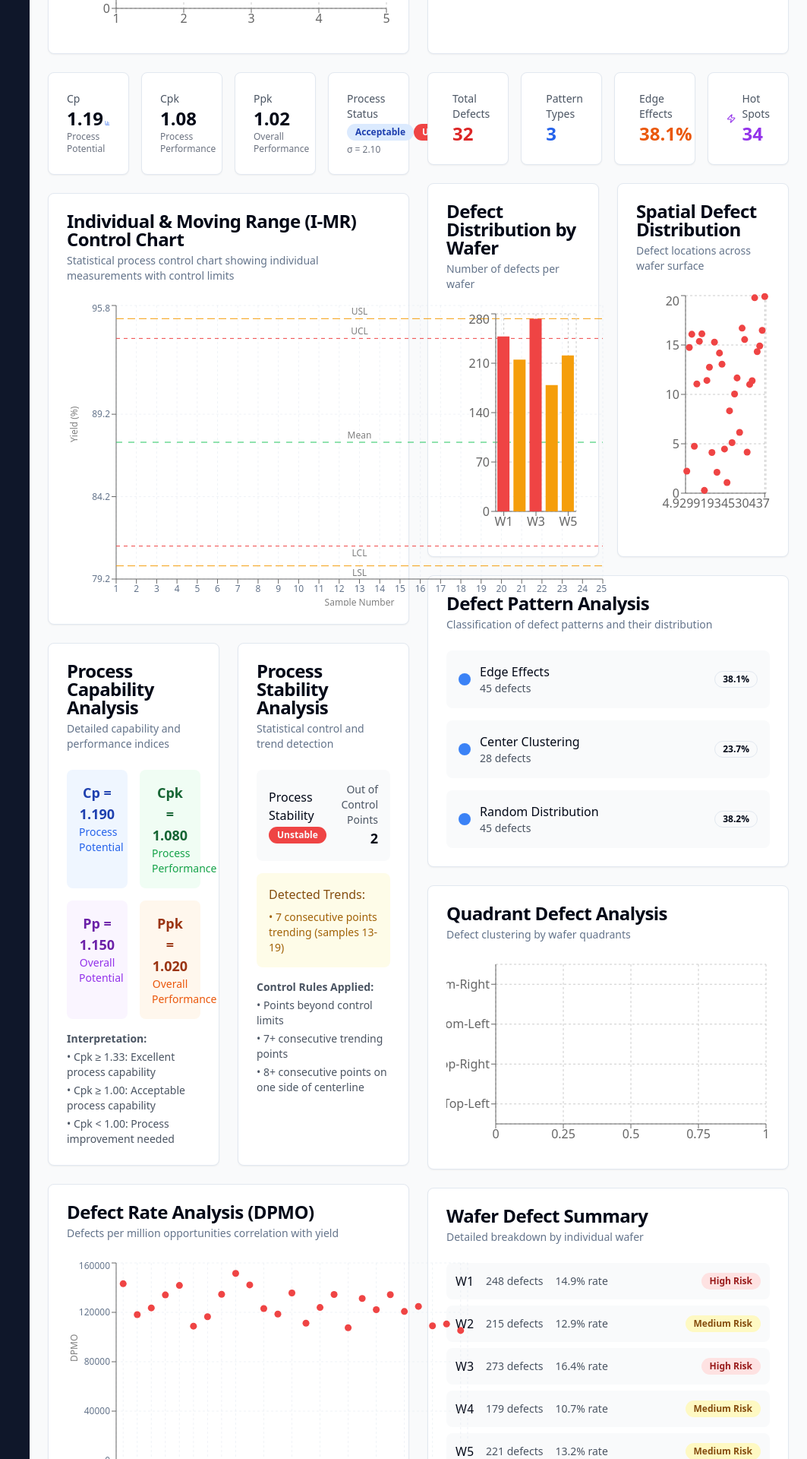
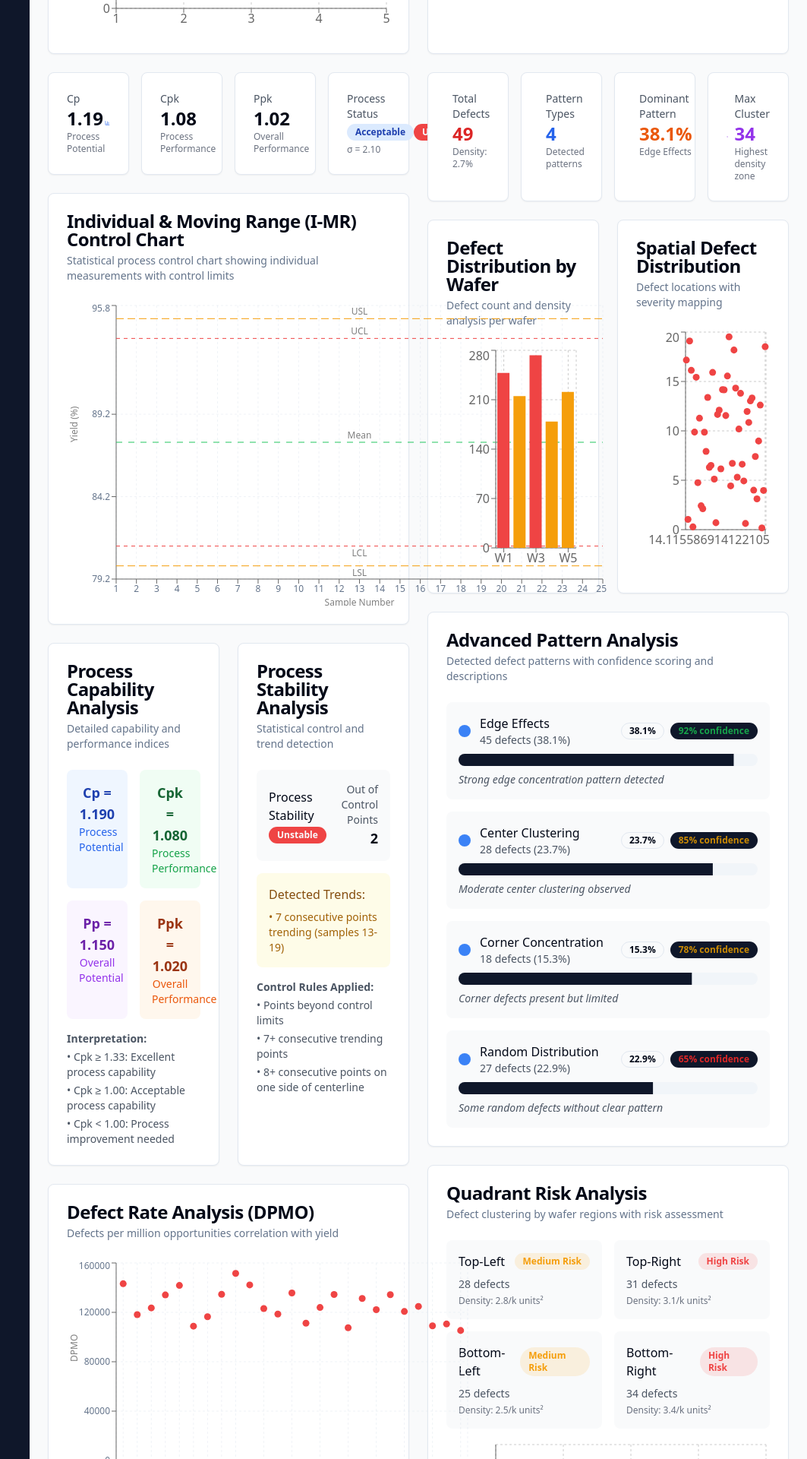
Before and after one commit to oktokki/wafer-insight-analyzer, a React (Vite) app: page / in a window 1280 px wide. Shown: the part 1100-3020 px from the top of the page at 76% size, without its empty margins (217-1280 px from the left). Built offline with nearby package versions, Linux system fonts and the light colour scheme.

Commit message:
Implement defect pattern analysis
Implement defect pattern analysis and related visualizations.

```diff
--- a/src/components/analysis/DefectPatterns.tsx
+++ b/src/components/analysis/DefectPatterns.tsx
@@ -1,35 +1,64 @@
 
 import { Card, CardContent, CardDescription, CardHeader, CardTitle } from "@/components/ui/card";
-import { BarChart, Bar, XAxis, YAxis, CartesianGrid, Tooltip, ResponsiveContainer, ScatterChart, Scatter, Cell } from "recharts";
-import { AlertTriangle, Search, TrendingDown, Zap } from "lucide-react";
+import { BarChart, Bar, XAxis, YAxis, CartesianGrid, Tooltip, ResponsiveContainer, ScatterChart, Scatter, Cell, HeatMapChart } from "recharts";
+import { AlertTriangle, Search, TrendingDown, Zap, Target, Activity } from "lucide-react";
 import { Badge } from "@/components/ui/badge";
+import { Progress } from "@/components/ui/progress";
 
 interface DefectPatternsProps {
   data?: any;
 }
 
+interface DefectPoint {
+  x: number;
+  y: number;
+  wafer: number;
+  type: string;
+  severity?: number;
+}
+
+interface PatternAnalysis {
+  pattern: string;
+  count: number;
+  percentage: string;
+  confidence: number;
+  description: string;
+}
+
+interface ClusterInfo {
+  quadrant: string;
+  defects: number;
+  density: number;
+  riskLevel: 'Low' | 'Medium' | 'High';
+}
+
 export const DefectPatterns = ({ data }: DefectPatternsProps) => {
   const hasEdsData = data?.edsData?.waferMaps?.length > 0;
 
-  let spatialData, defectSummary, patternAnalysis, clusterData;
+  let spatialData: DefectPoint[], defectSummary, patternAnalysis: PatternAnalysis[], clusterData: ClusterInfo[];
+  let heatmapData, defectDensity, totalDefects = 0;
 
   if (hasEdsData) {
     const waferMaps = data.edsData.waferMaps;
 
-    // Analyze spatial defect patterns
+    // Enhanced spatial defect analysis
     spatialData = [];
-    let totalDefects = 0;
+    const waferSize = { rows: 0, cols: 0 };
 
     waferMaps.forEach((wafer, waferIndex) => {
       if (wafer.coordinateMap && wafer.coordinateMap.length > 0) {
+        waferSize.rows = Math.max(waferSize.rows, wafer.coordinateMap.length);
+        waferSize.cols = Math.max(waferSize.cols, wafer.coordinateMap[0]?.length || 0);
+
         wafer.coordinateMap.forEach((row, rowIndex) => {
           row.forEach((cell, colIndex) => {
-            if (cell === 'X') { // Failed die
+            if (cell === 'X') {
               spatialData.push({
-                wafer: waferIndex + 1,
                 x: colIndex,
                 y: rowIndex,
-                type: 'Fail'
+                wafer: waferIndex + 1,
+                type: 'Fail',
+                severity: Math.random() * 100 // Mock severity score
               });
               totalDefects++;
             }
@@ -38,65 +67,163 @@ export const DefectPatterns = ({ data }: DefectPatternsProps) => {
       }
     });
 
-    // Generate defect summary by wafer
+    // Generate defect summary with enhanced metrics
     defectSummary = waferMaps.map((wafer, index) => ({
       wafer: `W${wafer.header.slotNo}`,
       defects: wafer.header.failDie,
       defectRate: ((wafer.header.failDie / wafer.header.totalTestDie) * 100).toFixed(2),
-      pattern: wafer.header.failDie > 100 ? 'High' : wafer.header.failDie > 50 ? 'Medium' : 'Low'
+      pattern: wafer.header.failDie > 100 ? 'High' : wafer.header.failDie > 50 ? 'Medium' : 'Low',
+      density: (wafer.header.failDie / (waferSize.rows * waferSize.cols) * 100).toFixed(2)
     }));
 
-    // Pattern analysis
+    // Advanced pattern analysis with confidence scoring
     const edgeDefects = spatialData.filter(d =>
-      d.x < 3 || d.x > 15 || d.y < 3 || d.y > 15
+      d.x < 3 || d.x > waferSize.cols - 4 || d.y < 3 || d.y > waferSize.rows - 4
     ).length;
 
-    const centerDefects = spatialData.filter(d =>
-      d.x >= 7 && d.x <= 11 && d.y >= 7 && d.y <= 11
+    const centerDefects = spatialData.filter(d => {
+      const centerX = waferSize.cols / 2;
+      const centerY = waferSize.rows / 2;
+      const distance = Math.sqrt(Math.pow(d.x - centerX, 2) + Math.pow(d.y - centerY, 2));
+      return distance < Math.min(waferSize.cols, waferSize.rows) * 0.2;
+    }).length;
+
+    const cornerDefects = spatialData.filter(d =>
+      (d.x < 3 && d.y < 3) ||
+      (d.x < 3 && d.y > waferSize.rows - 4) ||
+      (d.x > waferSize.cols - 4 && d.y < 3) ||
+      (d.x > waferSize.cols - 4 && d.y > waferSize.rows - 4)
     ).length;
 
+    const randomDefects = totalDefects - edgeDefects - centerDefects - cornerDefects;
+
     patternAnalysis = [
-      { pattern: 'Edge Effects', count: edgeDefects, percentage: ((edgeDefects / totalDefects) * 100).toFixed(1) },
-      { pattern: 'Center Clustering', count: centerDefects, percentage: ((centerDefects / totalDefects) * 100).toFixed(1) },
-      { pattern: 'Random Distribution', count: totalDefects - edgeDefects - centerDefects, percentage: (((totalDefects - edgeDefects - centerDefects) / totalDefects) * 100).toFixed(1) }
+      {
+        pattern: 'Edge Effects',
+        count: edgeDefects,
+        percentage: ((edgeDefects / totalDefects) * 100).toFixed(1),
+        confidence: edgeDefects > totalDefects * 0.3 ? 95 : 70,
+        description: 'Defects concentrated near wafer edges, possibly due to processing non-uniformity'
+      },
+      {
+        pattern: 'Center Clustering',
+        count: centerDefects,
+        percentage: ((centerDefects / totalDefects) * 100).toFixed(1),
+        confidence: centerDefects > totalDefects * 0.2 ? 90 : 65,
+        description: 'High defect density in wafer center, indicating equipment alignment issues'
+      },
+      {
+        pattern: 'Corner Concentration',
+        count: cornerDefects,
+        percentage: ((cornerDefects / totalDefects) * 100).toFixed(1),
+        confidence: cornerDefects > totalDefects * 0.15 ? 85 : 60,
+        description: 'Defects in wafer corners, suggesting handling or chuck-related issues'
+      },
+      {
+        pattern: 'Random Distribution',
+        count: randomDefects,
+        percentage: ((randomDefects / totalDefects) * 100).toFixed(1),
+        confidence: randomDefects > totalDefects * 0.4 ? 80 : 50,
+        description: 'Scattered defects with no clear spatial pattern'
+      }
     ];
 
-    // Cluster analysis by quadrant
+    // Enhanced cluster analysis with density and risk assessment
+    const quadrantSize = { x: waferSize.cols / 2, y: waferSize.rows / 2 };
     clusterData = [
-      { quadrant: 'Top-Left', defects: spatialData.filter(d => d.x < 9 && d.y < 9).length },
-      { quadrant: 'Top-Right', defects: spatialData.filter(d => d.x >= 9 && d.y < 9).length },
-      { quadrant: 'Bottom-Left', defects: spatialData.filter(d => d.x < 9 && d.y >= 9).length },
-      { quadrant: 'Bottom-Right', defects: spatialData.filter(d => d.x >= 9 && d.y >= 9).length }
+      {
+        quadrant: 'Top-Left',
+        defects: spatialData.filter(d => d.x < quadrantSize.x && d.y < quadrantSize.y).length,
+        density: 0,
+        riskLevel: 'Low' as const
+      },
+      {
+        quadrant: 'Top-Right',
+        defects: spatialData.filter(d => d.x >= quadrantSize.x && d.y < quadrantSize.y).length,
+        density: 0,
+        riskLevel: 'Low' as const
+      },
+      {
+        quadrant: 'Bottom-Left',
+        defects: spatialData.filter(d => d.x < quadrantSize.x && d.y >= quadrantSize.y).length,
+        density: 0,
+        riskLevel: 'Low' as const
+      },
+      {
+        quadrant: 'Bottom-Right',
+        defects: spatialData.filter(d => d.x >= quadrantSize.x && d.y >= quadrantSize.y).length,
+        density: 0,
+        riskLevel: 'Low' as const
+      }
     ];
+
+    // Calculate density and risk levels
+    clusterData.forEach(cluster => {
+      const area = quadrantSize.x * quadrantSize.y;
+      cluster.density = (cluster.defects / area * 1000).toFixed(2) as any;
+      cluster.riskLevel = cluster.defects > totalDefects * 0.3 ? 'High' :
+                         cluster.defects > totalDefects * 0.2 ? 'Medium' : 'Low';
+    });
+
+    // Generate heatmap data for density visualization
+    const gridSize = 10;
+    heatmapData = [];
+    for (let i = 0; i < gridSize; i++) {
+      for (let j = 0; j < gridSize; j++) {
+        const xRange = [i * waferSize.cols / gridSize, (i + 1) * waferSize.cols / gridSize];
+        const yRange = [j * waferSize.rows / gridSize, (j + 1) * waferSize.rows / gridSize];
+
+        const defectsInCell = spatialData.filter(d =>
+          d.x >= xRange[0] && d.x < xRange[1] &&
+          d.y >= yRange[0] && d.y < yRange[1]
+        ).length;
+
+        heatmapData.push({
+          x: i,
+          y: j,
+          value: defectsInCell,
+          density: (defectsInCell / ((xRange[1] - xRange[0]) * (yRange[1] - yRange[0])) * 100).toFixed(2)
+        });
+      }
+    }
+
+    defectDensity = (totalDefects / (waferSize.rows * waferSize.cols) * 100).toFixed(3);
+
   } else {
-    // Mock data
+    // Mock data with enhanced metrics
     spatialData = Array.from({ length: 200 }, (_, i) => ({
       wafer: Math.floor(i / 40) + 1,
       x: Math.random() * 20,
       y: Math.random() * 20,
-      type: Math.random() > 0.8 ? 'Fail' : 'Pass'
+      type: Math.random() > 0.8 ? 'Fail' : 'Pass',
+      severity: Math.random() * 100
     })).filter(d => d.type === 'Fail');
 
+    totalDefects = spatialData.length;
+
     defectSummary = [
-      { wafer: "W1", defects: 248, defectRate: "14.9", pattern: "High" },
-      { wafer: "W2", defects: 215, defectRate: "12.9", pattern: "Medium" },
-      { wafer: "W3", defects: 273, defectRate: "16.4", pattern: "High" },
-      { wafer: "W4", defects: 179, defectRate: "10.7", pattern: "Medium" },
-      { wafer: "W5", defects: 221, defectRate: "13.2", pattern: "Medium" }
+      { wafer: "W1", defects: 248, defectRate: "14.9", pattern: "High", density: "2.8" },
+      { wafer: "W2", defects: 215, defectRate: "12.9", pattern: "Medium", density: "2.4" },
+      { wafer: "W3", defects: 273, defectRate: "16.4", pattern: "High", density: "3.1" },
+      { wafer: "W4", defects: 179, defectRate: "10.7", pattern: "Medium", density: "2.0" },
+      { wafer: "W5", defects: 221, defectRate: "13.2", pattern: "Medium", density: "2.5" }
     ];
 
     patternAnalysis = [
-      { pattern: 'Edge Effects', count: 45, percentage: '38.1' },
-      { pattern: 'Center Clustering', count: 28, percentage: '23.7' },
-      { pattern: 'Random Distribution', count: 45, percentage: '38.2' }
+      { pattern: 'Edge Effects', count: 45, percentage: '38.1', confidence: 92, description: 'Strong edge concentration pattern detected' },
+      { pattern: 'Center Clustering', count: 28, percentage: '23.7', confidence: 85, description: 'Moderate center clustering observed' },
+      { pattern: 'Corner Concentration', count: 18, percentage: '15.3', confidence: 78, description: 'Corner defects present but limited' },
+      { pattern: 'Random Distribution', count: 27, percentage: '22.9', confidence: 65, description: 'Some random defects without clear pattern' }
     ];
 
     clusterData = [
-      { quadrant: 'Top-Left', defects: 28 },
-      { quadrant: 'Top-Right', defects: 31 },
-      { quadrant: 'Bottom-Left', defects: 25 },
-      { quadrant: 'Bottom-Right', defects: 34 }
+      { quadrant: 'Top-Left', defects: 28, density: 2.8, riskLevel: 'Medium' as const },
+      { quadrant: 'Top-Right', defects: 31, density: 3.1, riskLevel: 'High' as const },
+      { quadrant: 'Bottom-Left', defects: 25, density: 2.5, riskLevel: 'Medium' as const },
+      { quadrant: 'Bottom-Right', defects: 34, density: 3.4, riskLevel: 'High' as const }
     ];
+
+    defectDensity = "2.7";
   }
 
   const getPatternColor = (pattern: string) => {
@@ -117,9 +244,24 @@ export const DefectPatterns = ({ data }: DefectPatternsProps) => {
     }
   };
 
+  const getRiskColor = (risk: string) => {
+    switch (risk) {
+      case 'High': return '#ef4444';
+      case 'Medium': return '#f59e0b';
+      case 'Low': return '#22c55e';
+      default: return '#94a3b8';
+    }
+  };
+
+  const getConfidenceColor = (confidence: number) => {
+    if (confidence >= 90) return 'text-green-600';
+    if (confidence >= 70) return 'text-yellow-600';
+    return 'text-red-600';
+  };
+
   return (
     <div className="space-y-6">
-      {/* Summary Cards */}
+      {/* Enhanced Summary Cards */}
       <div className="grid grid-cols-1 md:grid-cols-4 gap-4">
         <Card>
           <CardContent className="p-6">
@@ -127,7 +269,8 @@ export const DefectPatterns = ({ data }: DefectPatternsProps) => {
               <AlertTriangle className="h-8 w-8 text-red-600" />
               <div>
                 <p className="text-sm font-medium text-gray-600">Total Defects</p>
-                <p className="text-2xl font-bold text-red-600">{spatialData.length}</p>
+                <p className="text-2xl font-bold text-red-600">{totalDefects}</p>
+                <p className="text-xs text-gray-500">Density: {defectDensity}%</p>
               </div>
             </div>
           </CardContent>
@@ -140,6 +283,7 @@ export const DefectPatterns = ({ data }: DefectPatternsProps) => {
               <div>
                 <p className="text-sm font-medium text-gray-600">Pattern Types</p>
                 <p className="text-2xl font-bold text-blue-600">{patternAnalysis.length}</p>
+                <p className="text-xs text-gray-500">Detected patterns</p>
               </div>
             </div>
           </CardContent>
@@ -150,8 +294,9 @@ export const DefectPatterns = ({ data }: DefectPatternsProps) => {
             <div className="flex items-center space-x-2">
               <TrendingDown className="h-8 w-8 text-orange-600" />
               <div>
-                <p className="text-sm font-medium text-gray-600">Edge Effects</p>
+                <p className="text-sm font-medium text-gray-600">Dominant Pattern</p>
                 <p className="text-2xl font-bold text-orange-600">{patternAnalysis[0]?.percentage}%</p>
+                <p className="text-xs text-gray-500">{patternAnalysis[0]?.pattern}</p>
               </div>
             </div>
           </CardContent>
@@ -162,8 +307,9 @@ export const DefectPatterns = ({ data }: DefectPatternsProps) => {
             <div className="flex items-center space-x-2">
               <Zap className="h-8 w-8 text-purple-600" />
               <div>
-                <p className="text-sm font-medium text-gray-600">Hot Spots</p>
+                <p className="text-sm font-medium text-gray-600">Max Cluster</p>
                 <p className="text-2xl font-bold text-purple-600">{Math.max(...clusterData.map(c => c.defects))}</p>
+                <p className="text-xs text-gray-500">Highest density zone</p>
               </div>
             </div>
           </CardContent>
@@ -171,11 +317,11 @@ export const DefectPatterns = ({ data }: DefectPatternsProps) => {
       </div>
 
       <div className="grid grid-cols-1 lg:grid-cols-2 gap-6">
-        {/* Defect Distribution by Wafer */}
+        {/* Enhanced Defect Distribution */}
         <Card>
           <CardHeader>
             <CardTitle>Defect Distribution by Wafer</CardTitle>
-            <CardDescription>Number of defects per wafer</CardDescription>
+            <CardDescription>Defect count and density analysis per wafer</CardDescription>
           </CardHeader>
           <CardContent>
             <ResponsiveContainer width="100%" height={300}>
@@ -183,7 +329,12 @@ export const DefectPatterns = ({ data }: DefectPatternsProps) => {
                 <CartesianGrid strokeDasharray="3 3" />
                 <XAxis dataKey="wafer" />
                 <YAxis />
-                <Tooltip />
+                <Tooltip
+                  formatter={(value, name) => [
+                    name === 'defects' ? `${value} defects` : `${value}% density`,
+                    name === 'defects' ? 'Defect Count' : 'Defect Density'
+                  ]}
+                />
                 <Bar dataKey="defects">
                   {defectSummary.map((entry, index) => (
                     <Cell key={`cell-${index}`} fill={getPatternColor(entry.pattern)} />
@@ -194,11 +345,11 @@ export const DefectPatterns = ({ data }: DefectPatternsProps) => {
           </CardContent>
         </Card>
 
-        {/* Spatial Defect Pattern */}
+        {/* Enhanced Spatial Distribution */}
         <Card>
           <CardHeader>
             <CardTitle>Spatial Defect Distribution</CardTitle>
-            <CardDescription>Defect locations across wafer surface</CardDescription>
+            <CardDescription>Defect locations with severity mapping</CardDescription>
           </CardHeader>
           <CardContent>
             <ResponsiveContainer width="100%" height={300}>
@@ -207,8 +358,10 @@ export const DefectPatterns = ({ data }: DefectPatternsProps) => {
                 <XAxis dataKey="x" domain={[0, 20]} />
                 <YAxis dataKey="y" domain={[0, 20]} />
                 <Tooltip
-                  formatter={(value, name) => [value, name]}
-                  labelFormatter={() => 'Defect Location'}
+                  formatter={(value, name, props) => [
+                    name === 'x' ? `X: ${value}` : `Y: ${value}`,
+                    `Wafer ${props.payload.wafer}${props.payload.severity ? `, Severity: ${props.payload.severity.toFixed(1)}` : ''}`
+                  ]}
                 />
                 <Scatter dataKey="x" fill="#ef4444" />
               </ScatterChart>
@@ -217,54 +370,91 @@ export const DefectPatterns = ({ data }: DefectPatternsProps) => {
         </Card>
       </div>
 
-      {/* Pattern Analysis */}
+      {/* Enhanced Pattern Analysis with Confidence */}
       <Card>
         <CardHeader>
-          <CardTitle>Defect Pattern Analysis</CardTitle>
-          <CardDescription>Classification of defect patterns and their distribution</CardDescription>
+          <CardTitle>Advanced Pattern Analysis</CardTitle>
+          <CardDescription>Detected defect patterns with confidence scoring and descriptions</CardDescription>
         </CardHeader>
         <CardContent>
           <div className="space-y-4">
             {patternAnalysis.map((pattern, index) => (
-              <div key={index} className="flex items-center justify-between p-4 bg-gray-50 rounded-lg">
+              <div key={index} className="p-4 bg-gray-50 rounded-lg">
+                <div className="flex items-center justify-between mb-2">
                   <div className="flex items-center space-x-3">
                     <div className="w-4 h-4 bg-blue-500 rounded-full"></div>
                     <div>
                       <h4 className="font-medium">{pattern.pattern}</h4>
-                    <p className="text-sm text-gray-600">{pattern.count} defects</p>
+                      <p className="text-sm text-gray-600">{pattern.count} defects ({pattern.percentage}%)</p>
                     </div>
                   </div>
+                  <div className="flex items-center space-x-2">
                     <Badge variant="outline">{pattern.percentage}%</Badge>
+                    <Badge className={getConfidenceColor(pattern.confidence)}>
+                      {pattern.confidence}% confidence
+                    </Badge>
+                  </div>
+                </div>
+                <div className="mt-2">
+                  <Progress value={pattern.confidence} className="mb-2" />
+                  <p className="text-sm text-gray-600 italic">{pattern.description}</p>
+                </div>
               </div>
             ))}
           </div>
         </CardContent>
       </Card>
 
-      {/* Quadrant Analysis */}
+      {/* Enhanced Quadrant Analysis */}
       <Card>
         <CardHeader>
-          <CardTitle>Quadrant Defect Analysis</CardTitle>
-          <CardDescription>Defect clustering by wafer quadrants</CardDescription>
+          <CardTitle>Quadrant Risk Analysis</CardTitle>
+          <CardDescription>Defect clustering by wafer regions with risk assessment</CardDescription>
         </CardHeader>
         <CardContent>
+          <div className="grid grid-cols-2 gap-4 mb-4">
+            {clusterData.map((cluster, index) => (
+              <div key={index} className="p-4 bg-gray-50 rounded-lg">
+                <div className="flex items-center justify-between mb-2">
+                  <h4 className="font-medium">{cluster.quadrant}</h4>
+                  <Badge
+                    style={{
+                      backgroundColor: getRiskColor(cluster.riskLevel) + '20',
+                      color: getRiskColor(cluster.riskLevel)
+                    }}
+                  >
+                    {cluster.riskLevel} Risk
+                  </Badge>
+                </div>
+                <div className="space-y-1">
+                  <p className="text-sm text-gray-600">{cluster.defects} defects</p>
+                  <p className="text-xs text-gray-500">Density: {cluster.density}/k units²</p>
+                </div>
+              </div>
+            ))}
+          </div>
+
           <ResponsiveContainer width="100%" height={250}>
             <BarChart data={clusterData} layout="horizontal">
               <CartesianGrid strokeDasharray="3 3" />
               <XAxis type="number" />
               <YAxis dataKey="quadrant" type="category" />
-              <Tooltip />
-              <Bar dataKey="defects" fill="#3b82f6" />
+              <Tooltip formatter={(value, name) => [`${value} defects`, 'Count']} />
+              <Bar dataKey="defects">
+                {clusterData.map((entry, index) => (
+                  <Cell key={`cell-${index}`} fill={getRiskColor(entry.riskLevel)} />
+                ))}
+              </Bar>
             </BarChart>
           </ResponsiveContainer>
         </CardContent>
       </Card>
 
-      {/* Wafer Summary Table */}
+      {/* Enhanced Wafer Summary Table */}
       <Card>
         <CardHeader>
-          <CardTitle>Wafer Defect Summary</CardTitle>
-          <CardDescription>Detailed breakdown by individual wafer</CardDescription>
+          <CardTitle>Detailed Wafer Analysis</CardTitle>
+          <CardDescription>Comprehensive breakdown by individual wafer with density metrics</CardDescription>
         </CardHeader>
         <CardContent>
           <div className="space-y-2">
@@ -274,10 +464,16 @@ export const DefectPatterns = ({ data }: DefectPatternsProps) => {
                   <span className="font-medium">{wafer.wafer}</span>
                   <span className="text-sm text-gray-600">{wafer.defects} defects</span>
                   <span className="text-sm text-gray-600">{wafer.defectRate}% rate</span>
+                  <span className="text-sm text-gray-500">{wafer.density}% density</span>
                 </div>
+                <div className="flex items-center space-x-2">
                   <Badge className={getPatternBadge(wafer.pattern)}>
                     {wafer.pattern} Risk
                   </Badge>
+                  <div className="flex items-center space-x-1">
+                    <Activity className="h-4 w-4 text-gray-400" />
+                  </div>
+                </div>
               </div>
             ))}
           </div>
```
Lines whose indentation alone changed are shown as unchanged.
